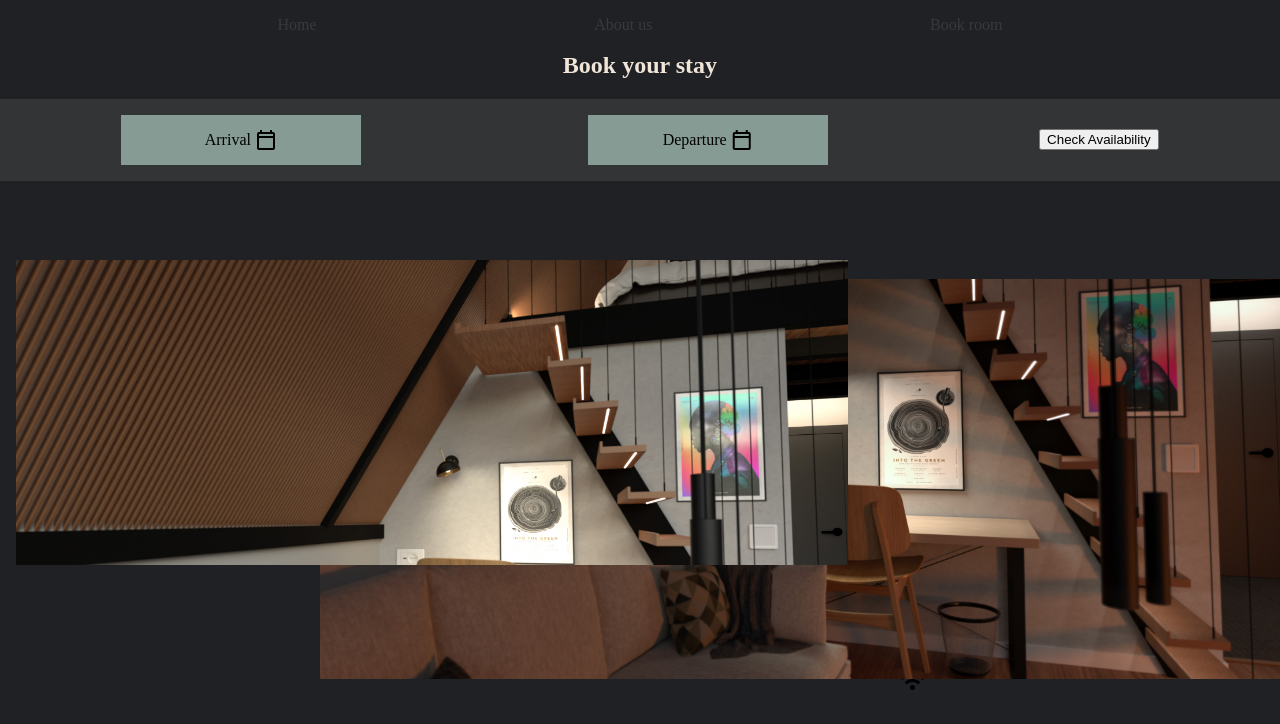
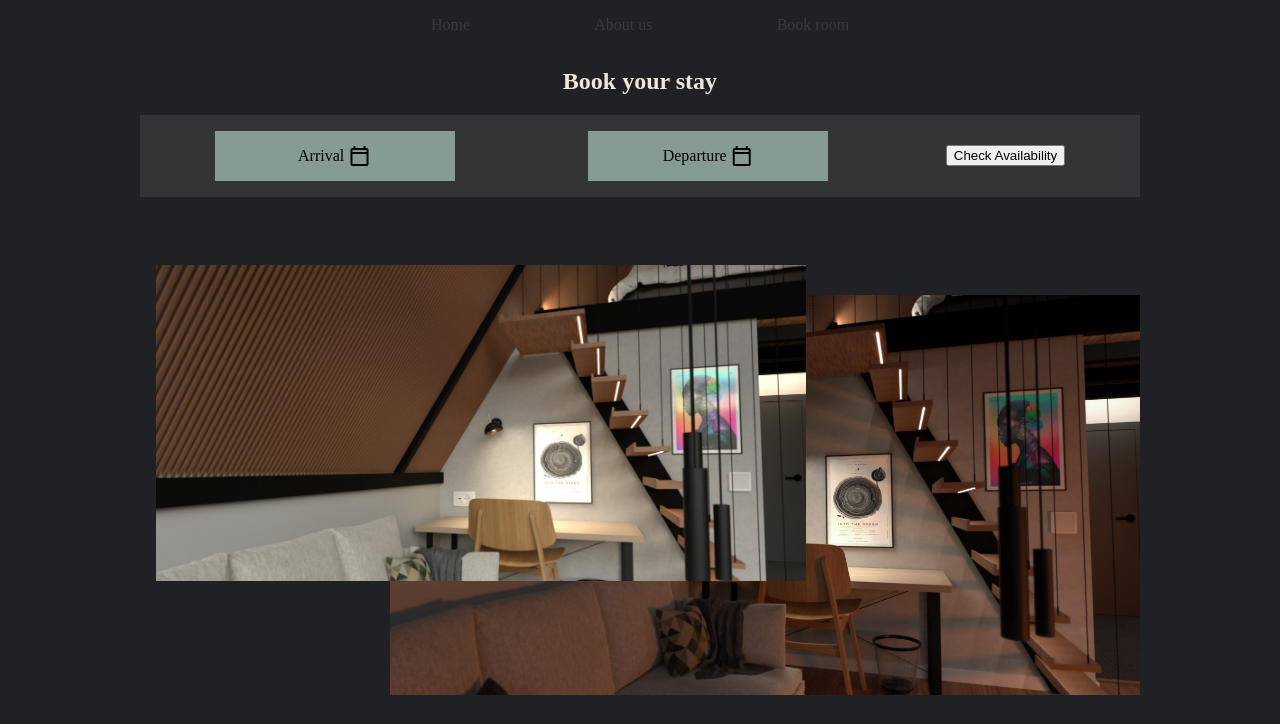
Before and after one commit to ElinCharlotta/Bonz.ai, a plain HTML site: page booking/booking.html in a window 1280 px wide. Shown: the top 724 px of the page. Drawn offline with nearby package versions, Linux system fonts and the light colour scheme.

Commit message:
added code

```diff
--- a/CSS/styles.css
+++ b/CSS/styles.css
@@ -79,7 +79,7 @@ h1, h2, h3{
 
 /* Booking */
 
-.wrapper-boking{
+.wrapper-booking{
     max-width: 1000px;
     width: 100%;
     display: grid;
@@ -88,6 +88,7 @@ h1, h2, h3{
     grid-template-areas:
     ". navigation navigation navigation navigation ."
     "booking booking booking booking booking booking"
+    "book book book book book book"
     "rooms rooms rooms rooms rooms rooms"
     ". facilites facilites facilites facilites ."
     "footer footer footer footer footer footer" ;
@@ -129,6 +130,8 @@ h1, h2, h3{
     margin-right: 0.2rem;
 }
 
+
+/*ROOMS*/
 .rooms{
     grid-area: rooms;
 }
@@ -140,7 +143,6 @@ h1, h2, h3{
     align-items: center;
 }
 
-
 .room__singel-day{
     background-image: url("../assets/photos/01-day.jpg");
     background-repeat: no-repeat;
@@ -150,8 +152,6 @@ h1, h2, h3{
     width: 100%;
     height: 20rem;
     margin: 1rem;
-
-
 }
 
 .room__singel-night{
@@ -167,8 +167,8 @@ h1, h2, h3{
 .room__text{
     max-width: 35rem;
     padding-bottom: 20rem;
+}
 
-}
 .room__text h2{
     font-size: 3rem;
     margin-top: 20%;
--- a/booking/booking.html
+++ b/booking/booking.html
@@ -39,15 +39,14 @@
     <section class="rooms">
         <section class="room">
             <figure class="room__singel-night">
-          <figure class="room__singel-day">
-         </figure>
+            <figure class="room__singel-day"></figure>
+        </section>
+
+
         <article class="room__text">
             <h2>Lorem ipsum </h2>
             <p>dolor sit amet consectetur adipisicing elit. Quae ullam repellat libero dignissimos consequuntur suscipit? Ad aut reiciendis magni eaque consectetur, esse ratione porro accusamus sapiente reprehenderit fugiat repudiandae. Aliquid!</p>
-        </section>
             <article class="symbols">
-                <aside class="symbols__room">
-
                 <span class="material-symbols-outlined">
                 single_bed</span>
                 <p>Single bed</p>
@@ -60,7 +59,6 @@
                 <span class="material-symbols-outlined">
                 <p>wifi</p>
                 </span>
-        </aside>
             </article>
         </article>
     </section>
```
Lines whose indentation alone changed are shown as unchanged.
